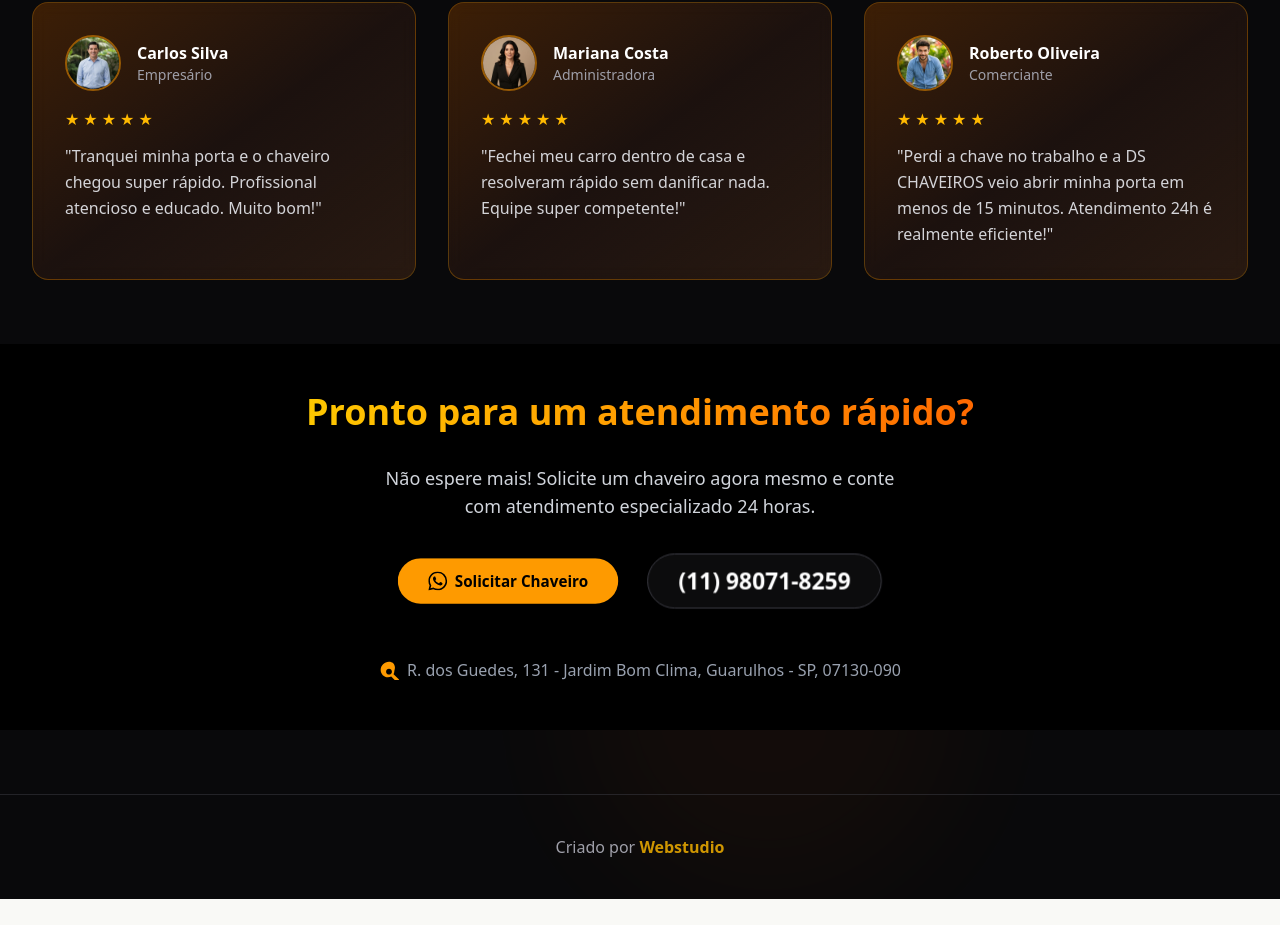
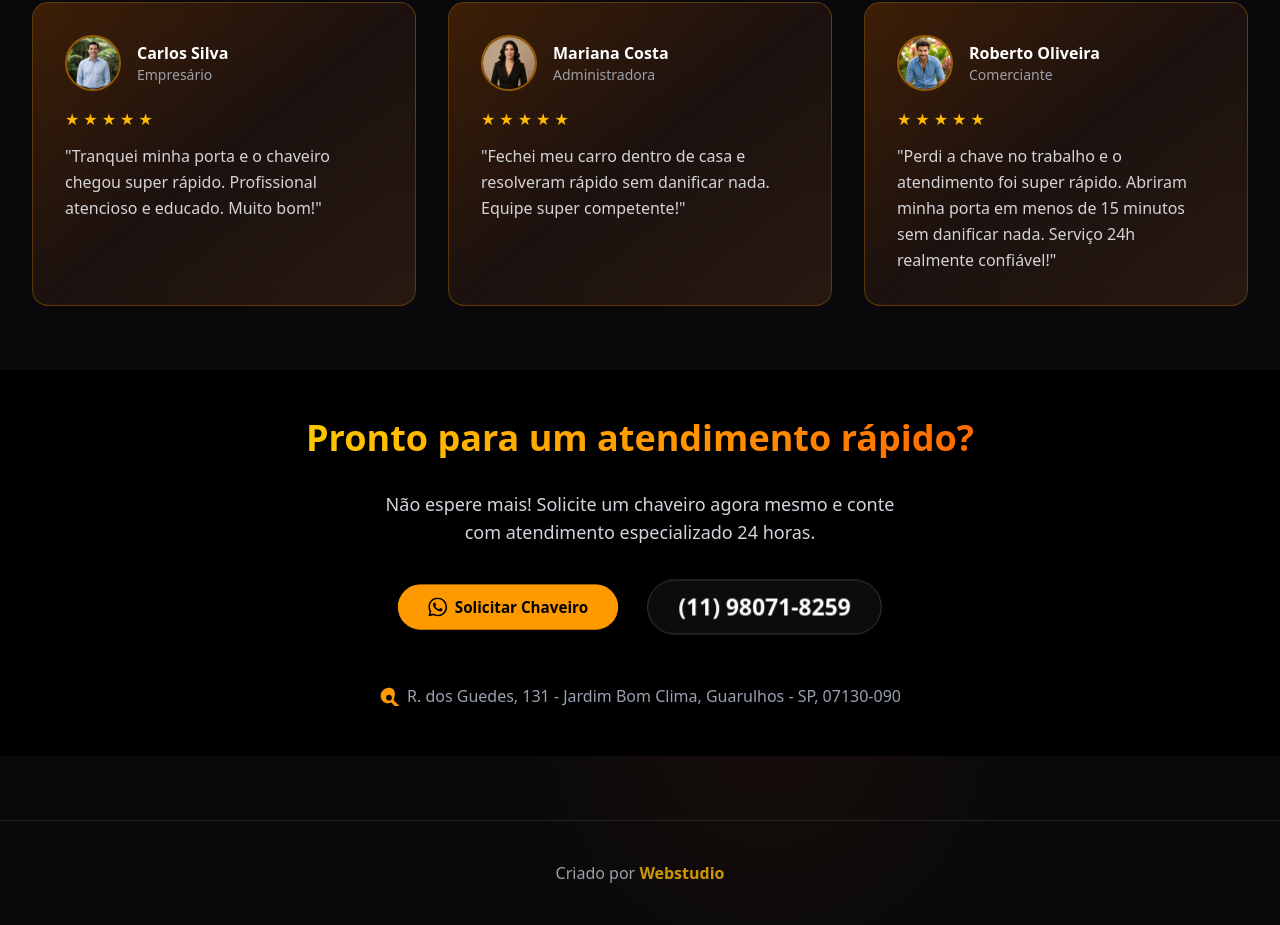
Before and after one commit to maringamapas/DS-CHAVEIROS, a Next.js app: page / in a window 1280 px wide. Shown: the part 845-1770 px from the top of the page. Before the commit the page ends 1744 px from the top, so only its background shows below. Built offline with nearby package versions, Linux system fonts and the light colour scheme.

Commit message:
fix: update Roberto Oliveira testimonial without company mention
Remove direct mention of "DS CHAVEIROS" and maintain positive feedback essence.

Co-authored-by: CHL <229381294+maringamapas@users.noreply.github.com>

```diff
--- a/app/page.tsx
+++ b/app/page.tsx
@@ -199,7 +199,7 @@ const Page = () => {
                   ))}
                 </div>
                 <p className="text-sm sm:text-base text-zinc-300 leading-relaxed">
-                  &quot;Perdi a chave no trabalho e a DS CHAVEIROS veio abrir minha porta em menos de 15 minutos. Atendimento 24h é realmente eficiente!&quot;
+                  &quot;Perdi a chave no trabalho e o atendimento foi super rápido. Abriram minha porta em menos de 15 minutos sem danificar nada. Serviço 24h realmente confiável!&quot;
                 </p>
               </div>
             </div>
```
